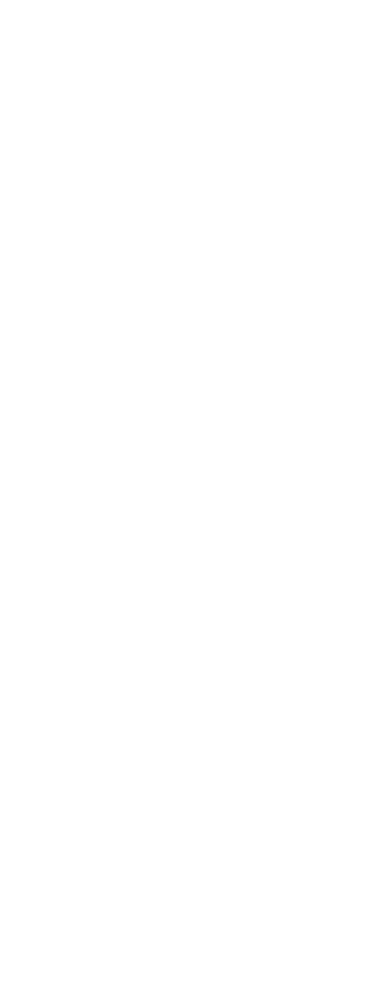
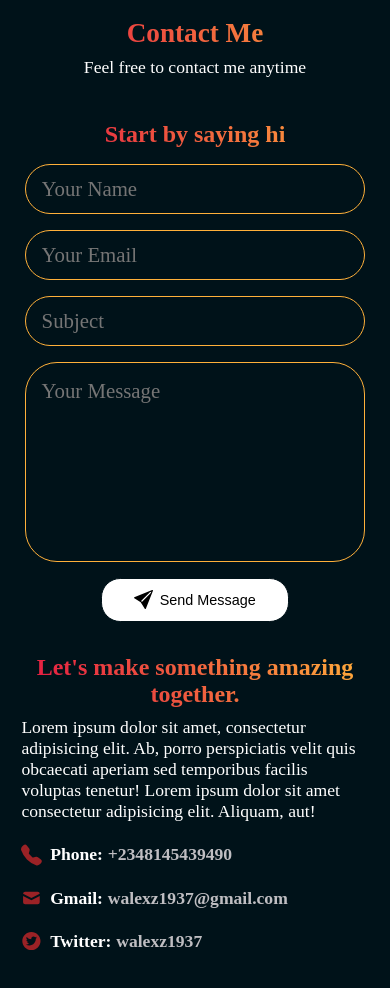
Before and after one commit to Walexz01/My-Portfolio, a React (Vite) app: page / in a window 390 px wide. Shown: the part 6820-7808 px from the top of the page. Before the commit the page ends 6774 px from the top, so only its background shows below. Built offline with nearby package versions, Linux system fonts and the light colour scheme.

Commit message:
create a responsive contact section

```diff
--- a/src/App.tsx
+++ b/src/App.tsx
@@ -1,4 +1,5 @@
 import About from "./components/About";
+import Contact from "./components/Contact";
 import Header from "./components/Header";
 import Projects from "./components/Projects";
 import Services from "./components/Services";
@@ -12,6 +13,7 @@
       <Skills />
       <Services />
       <Projects />
+      <Contact />
     </>
   );
 }
--- a/src/components/About.tsx
+++ b/src/components/About.tsx
@@ -6,7 +6,11 @@
   return (
     <section className="about__section">
       <div className="container about__container">
-        <Heading title="About Me" desc="Main informations about me" />
+        <Heading
+          classname="about__heading"
+          title="About Me"
+          desc="Main informations about me"
+        />
         <div className="about__contents">
           <div className="about__left">
             <img src={about_image} alt="" />
--- /dev/null
+++ b/src/components/Contact.tsx
@@ -0,0 +1,126 @@
+import Heading from "./Heading";
+import { BsFillTelephoneFill } from "react-icons/bs";
+import { HiMail } from "react-icons/hi";
+import { AiFillTwitterCircle } from "react-icons/ai";
+import { BsFillSendFill } from "react-icons/bs";
+import { useState } from "react";
+
+interface UserInput {
+  name: string;
+  email: string;
+  subject: string;
+  message: string;
+}
+type input_event =
+  | React.ChangeEvent<HTMLInputElement>
+  | React.ChangeEvent<HTMLTextAreaElement>;
+
+const Contact = () => {
+  const [input, setinput] = useState<UserInput>({
+    name: "",
+    email: "",
+    subject: "",
+    message: "",
+  });
+  const handleInput = (e: input_event) => {
+    setinput({ ...input, [e.target.name]: e.target.value });
+  };
+  const handleSubmit = (e: React.FormEvent<HTMLFormElement>) => {
+    e.preventDefault();
+    console.log(input);
+    console.log("submitted");
+  };
+  return (
+    <section className="contact__section">
+      <div className="container contact__container">
+        <Heading
+          classname="contact__heading"
+          title="Contact Me"
+          desc="Feel free to contact me anytime"
+        />
+        <div className="contact__bottom">
+          <div className="contact__form__container">
+            <h2 className="gradient__text contact__head">Start by saying hi</h2>
+            <form onSubmit={handleSubmit} className="contact__form">
+              <input
+                value={input.name}
+                type="text"
+                placeholder="Your Name"
+                className="input"
+                name="name"
+                onChange={(e) => handleInput(e)}
+                required
+              />
+              <input
+                value={input.email}
+                type="email"
+                placeholder="Your Email"
+                className="input"
+                name="email"
+                onChange={(e) => handleInput(e)}
+                required
+              />
+              <input
+                value={input.subject}
+                type="text"
+                name="subject"
+                placeholder="Subject"
+                className="input"
+                onChange={(e) => handleInput(e)}
+                required
+              />
+              <textarea
+                value={input.message}
+                name="message"
+                id="message"
+                placeholder="Your Message"
+                required
+                onChange={(e) => handleInput(e)}
+              />
+              <button className="send__btn btn color__hover__btn">
+                <BsFillSendFill /> Send Message
+              </button>
+            </form>
+          </div>
+          <div className="contact__links__container">
+            <h2 className="gradient__text contact__head">
+              Let's make something amazing together.
+            </h2>
+            <p className="contact__intro">
+              Lorem ipsum dolor sit amet, consectetur adipisicing elit. Ab,
+              porro perspiciatis velit quis obcaecati aperiam sed temporibus
+              facilis voluptas tenetur! Lorem ipsum dolor sit amet consectetur
+              adipisicing elit. Aliquam, aut!
+            </p>
+
+            <div className="contact__links">
+              <div className="contact_link detail">
+                <BsFillTelephoneFill />
+                <h3>Phone:</h3>
+                <span>
+                  <a href="tel:+2348145439490">+2348145439490</a>
+                </span>
+              </div>
+              <div className="contact_link detail">
+                <HiMail />
+                <h3>Gmail:</h3>
+                <span>
+                  <a href="mailto:walexz1937@gmail.com">walexz1937@gmail.com</a>
+                </span>
+              </div>
+              <div className="contact_link detail">
+                <AiFillTwitterCircle />
+                <h3>Twitter:</h3>
+                <span>
+                  <a href="">walexz1937</a>
+                </span>
+              </div>
+            </div>
+          </div>
+        </div>
+      </div>
+    </section>
+  );
+};
+
+export default Contact;
--- a/src/components/Heading.tsx
+++ b/src/components/Heading.tsx
@@ -1,11 +1,12 @@
 interface Props {
   title: string;
   desc?: string;
+  classname: string;
 }
 
-const Heading = ({ title, desc }: Props) => {
+const Heading = ({ title, desc, classname }: Props) => {
   return (
-    <div className="heading">
+    <div className={`heading ${classname}`}>
       <h2 className="gradient__text">{title}</h2>
       {desc && <p>{desc}</p>}
     </div>
--- a/src/components/Projects.tsx
+++ b/src/components/Projects.tsx
@@ -1,6 +1,5 @@
 import Heading from "./Heading";
 import Projectcard from "./Projectcard";
-import project1 from "../assets/localhost_5173_ (1).png";
 import { projects } from "../Data/Projects";
 
 const Projects = () => {
@@ -8,6 +7,7 @@
     <section className="projects__section">
       <div className="container projects__container">
         <Heading
+          classname="projects__heading"
           title="Project"
           desc="Here are some of the projects have worked on"
         />
--- a/src/components/Services.tsx
+++ b/src/components/Services.tsx
@@ -6,7 +6,7 @@
   return (
     <section className="services__section">
       <div className="container services__container">
-        <Heading title="My Services" />
+        <Heading classname="services__heading" title="My Services" />
         <div className="services">
           {services.map(({ image, heading, desc }, index) => (
             <Servicecard
--- a/src/components/Skills.tsx
+++ b/src/components/Skills.tsx
@@ -6,6 +6,7 @@
     <section className="skills__section">
       <div className="container skill__container">
         <Heading
+          classname="skills__heading"
           title="My Skills"
           desc="I have extensive experience with technologies like React, JavaScript, BootstrapCss and others"
         />
--- a/src/index.css
+++ b/src/index.css
@@ -293,6 +293,69 @@
   color: var(--color__l_black);
 
 }
+
+/*=====================  contact section ================== */
+.contact__section{
+  background-color: var(--color__l_black);
+  color: white;
+}
+.contact__form{
+  padding: 1rem 0;
+  display: flex;
+  flex-direction: column;
+  gap: 1rem;
+  align-items: flex-start;
+}
+.contact__form input,.contact__form textarea{
+  width: 100%;
+  height: 50px;
+  border-radius: 2rem;
+  padding: 1rem;
+  outline: none;
+  background: transparent;
+  color: white;
+  font-size: 1.3rem;
+  border: 1px solid var(--color__secondary);
+  font-family: cursive;
+}
+.contact__form textarea{
+  height: 200px;
+  resize: none;
+}
+.contact__heading p{
+  color: white;
+
+}
+.contact__bottom{
+  display: grid;
+  grid-template-columns: 1fr 1fr;
+  gap: 2rem;
+  padding: 1rem 0;
+}
+.contact__head{
+  font-size: 1.5rem;
+}
+.contact__intro{
+  padding: .6rem 0;
+  font-size: 1.1rem;
+  color: white;
+}
+.contact__links{
+  padding: 1rem 0;
+}
+.contact_link{
+  padding-bottom: .7rem ;
+}
+.contact_link svg{
+  color: #9b2226;
+  padding-right: .2rem;
+}
+.contact_link h3{
+  color: white;
+}
+.contact_link span a{
+  color: #bfbec2;
+}
 /* ============= media query for 1024px screen =============== */
 @media (max-width : 1024px) {
   /* =========== aboutt section ============ */
@@ -527,6 +590,35 @@
 }
 
 
+/*=====================  contact section ================== */
+.contact__form{
+  padding:1rem .2rem;
+  gap: 1rem;
+}
+.contact__form input,.contact__form textarea{
+  height: 50px;
+  padding: 1rem;
+  font-size: 1.3rem;
+}
+.contact__form textarea{
+  height: 200px;
+}
+.contact__bottom{
+  grid-template-columns: 1fr;
+  gap: 1rem;
+}
+.contact__head{
+  text-align: center;
+}
+.contact__links{
+  padding: .7rem 0;
+}
+.contact_link{
+  padding-bottom: .5rem ;
+}
+.send__btn{
+  align-self: center;
+}
 }
 
 
```
